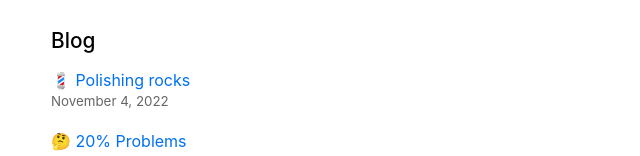
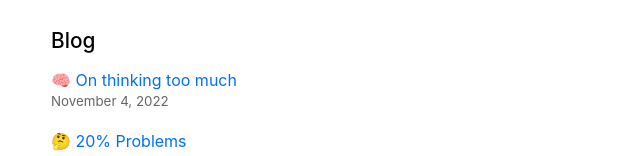
Before and after one commit to mseckykoebel/website, a Next.js app: page / in a window 1280 px wide. Shown: the part 213-369 px from the top of the page, without its empty margins (317-957 px from the left). Built offline with nearby package versions, Linux system fonts and the light colour scheme.

Commit message:
fix: changed title and removed image

```diff
--- a/blog-posts/polishing-rocks.md
+++ b/blog-posts/thinking-too-much.md
@@ -1,7 +1,6 @@
 ---
-title: "💈 Polishing rocks"
+title: "🧠 On thinking too much"
 date: "2022-11-04"
-imageSource: "polishing_rocks"
 alt: "A person choosing to eat cake over eating healthy vegetables"
 ---
 
--- a/pages/posts/[id].tsx
+++ b/pages/posts/[id].tsx
@@ -13,7 +13,6 @@ import twenty_percent_problems from "../../public/images/twenty_percent_problems
 import pedalcell from "../../public/images/pedalcell.jpeg";
 import making_bad_things from "../../public/images/making_bad_things.jpeg";
 import github_registry from "../../public/images/github_registry.jpeg";
-import polishing_rocks from "../../public/images/polishing_rocks.png";
 import breathing from "../../public/images/breathing.png";
 import play_the_game from "../../public/images/play_the_game.jpg";
 
@@ -29,7 +28,6 @@ const getImage = (imageUrl: string) => {
     pedalcell,
     making_bad_things,
     github_registry,
-    polishing_rocks,
     breathing,
     play_the_game,
   ];
```
Also changed, not shown: public/images/polishing_rocks.png (deleted).
